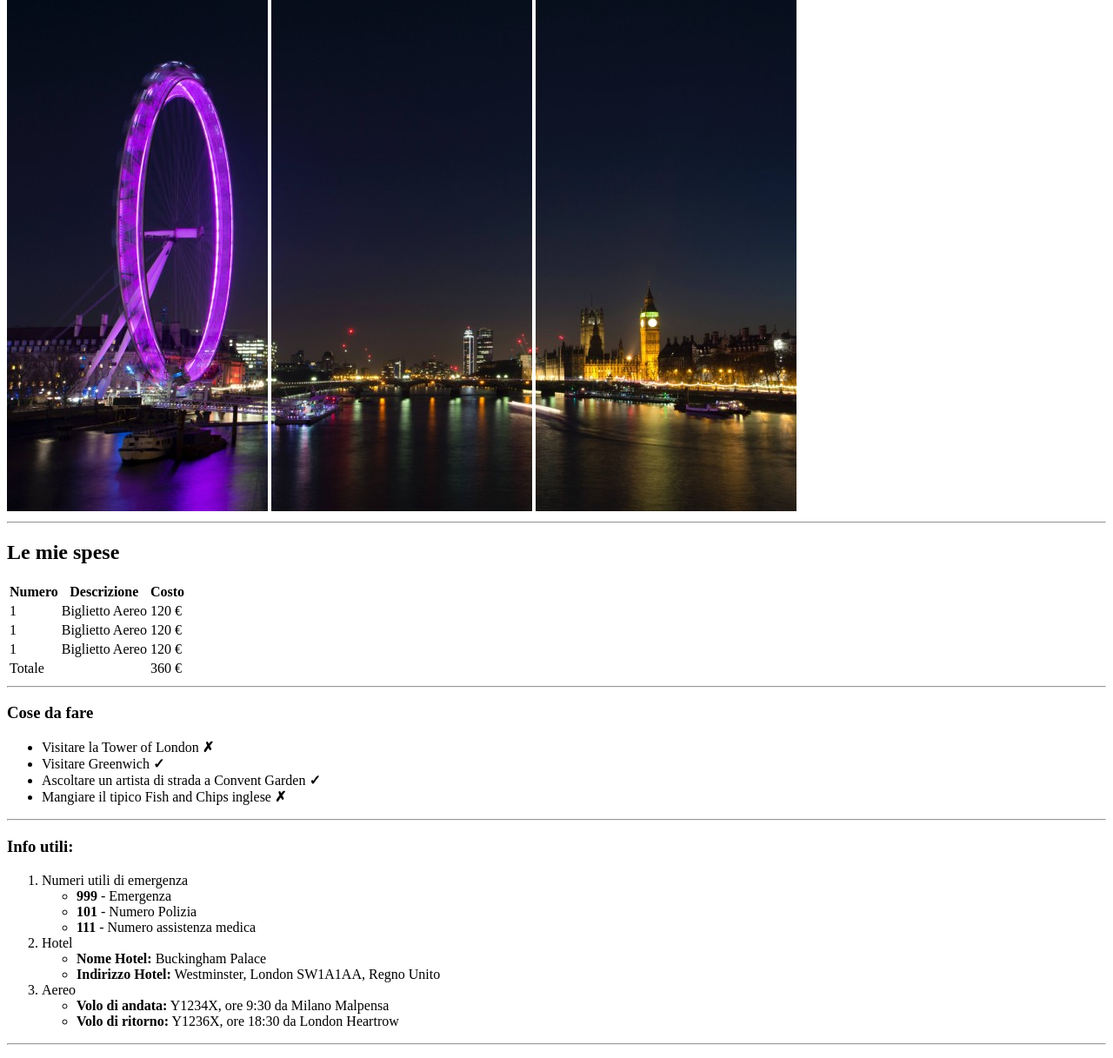
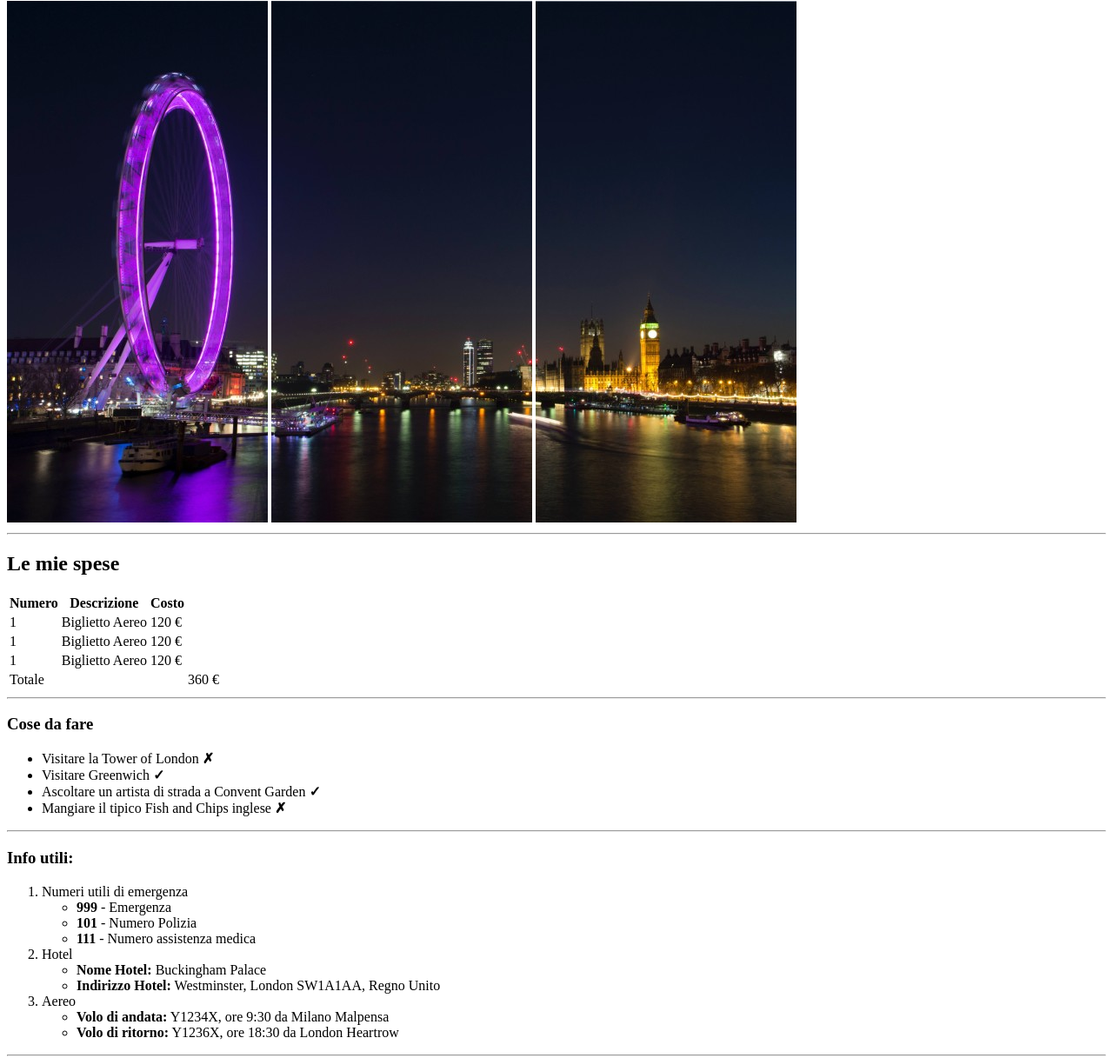
Before and after one commit to Marco-Gagliano/html-london-trip, a plain HTML site: page index.html in a window 1280 px wide. Shown: the part 79-1296 px from the top of the page at 87% size. Drawn offline with Linux system fonts and the light colour scheme.

Commit message:
correzione-classe

```diff
--- a/index.html
+++ b/index.html
@@ -11,13 +11,13 @@
 
   <!-- Titolo ed illustrazioni -->
   <header>
-    <section>
+    <div>
       <h1>Il mio Viaggio a Londra</h1>
       <img src="img/pexels-bill-emrich-230794-0.jpg" alt="">
       <img src="img/pexels-bill-emrich-230794-1.jpg" alt="">
       <img src="img/pexels-bill-emrich-230794-2.jpg" alt="">
       <hr>
-    </section>
+    </div>
   </header>
 
 
@@ -60,7 +60,7 @@
 
         <tfoot>
           <tr>
-            <td>Totale</td>
+            <td colspan="2">Totale</td>
             <td></td>
             <td>360 €</td>
           </tr>
@@ -89,24 +89,30 @@
     <section>
       <h3>Info utili:</h3>
       <ol>
-        <li>Numeri utili di emergenza</li>
+        <li>
+        <span>Numeri utili di emergenza</span>
             <ul>
               <li><strong>999</strong> - Emergenza</li>
               <li><strong>101</strong> - Numero Polizia</li>
               <li><strong>111</strong> - Numero assistenza medica</li>
             </ul>
+        </li>
 
-        <li>Hotel</li>
+        <li>
+          <span>Hotel</span>
             <ul>
               <li><strong>Nome Hotel:</strong> Buckingham Palace</li>
               <li><strong>Indirizzo Hotel:</strong> Westminster, London SW1A1AA, Regno Unito</li>
             </ul>
+        </li>
 
-        <li>Aereo</li>
+        <li>
+          <span>Aereo</span>
             <ul>
               <li><strong>Volo di andata:</strong> Y1234X, ore 9:30 da Milano Malpensa</li>
               <li><strong>Volo di ritorno:</strong> Y1236X, ore 18:30 da London Heartrow</li>
             </ul>
+        </li>
       </ol>
       <hr>
     </section>
```
Lines whose indentation alone changed are shown as unchanged.
